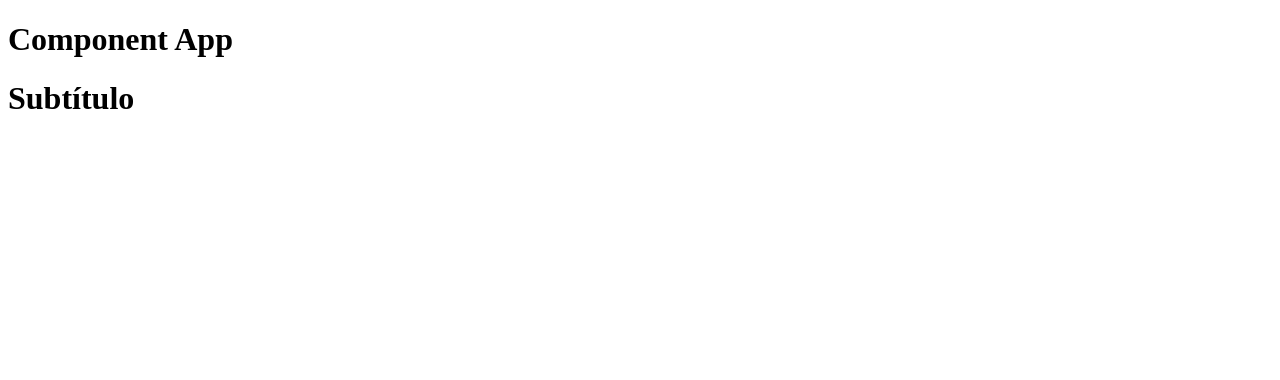
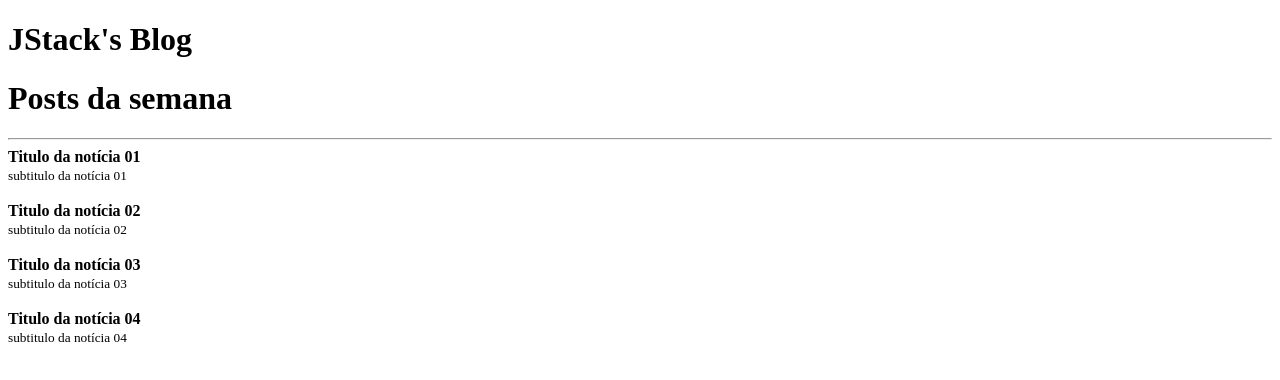
Before and after one commit to gabriellopes1010/React-fundamentals, a React app: page / in a window 1280 px wide. Shown: the top 380 px of the page. Built offline with nearby package versions, Linux system fonts and the light colour scheme.

Commit message:
conhecendo as props

```diff
--- a/src/App.js
+++ b/src/App.js
@@ -1,10 +1,30 @@
-import React, { Fragment } from 'react';
+import React from 'react';
+import Post from './Post';
+//Render -> Renderizars
 
 function App(){
   return (
     <>
-      <h1>Component App</h1>
-      <h1>Subtítulo</h1>
+      <h1>JStack's Blog</h1>
+      <h1>Posts da semana</h1>
+      <hr />
+
+      <Post
+        title="Titulo da notícia 01"
+        subtitle ="subtitulo da notícia 01"
+      />
+      <Post
+        title="Titulo da notícia 02"
+        subtitle ="subtitulo da notícia 02"
+      />
+      <Post
+        title="Titulo da notícia 03"
+        subtitle ="subtitulo da notícia 03"
+      />
+      <Post
+        title="Titulo da notícia 04"
+        subtitle ="subtitulo da notícia 04"
+      />
     </>
   )
 }
--- /dev/null
+++ b/src/Post.js
@@ -0,0 +1,13 @@
+import React from 'react'
+
+export default function Post(props){
+  return (
+    <>
+      <article>
+        <strong>{props.title}</strong><br />
+        <small>{props.subtitle}</small>
+      </article>
+      <br />
+    </>
+  )
+}
```
